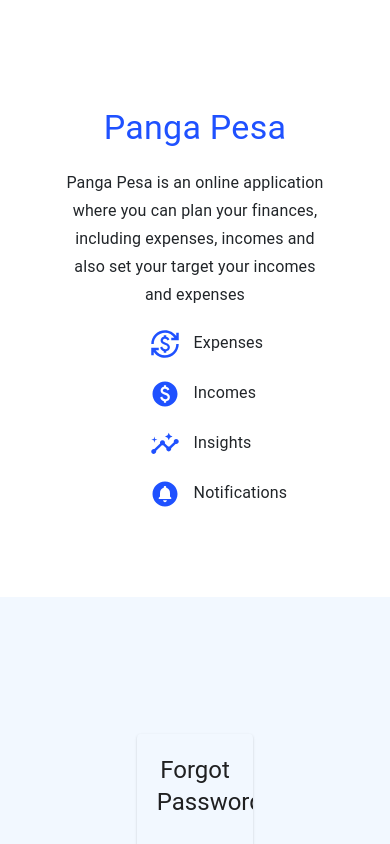
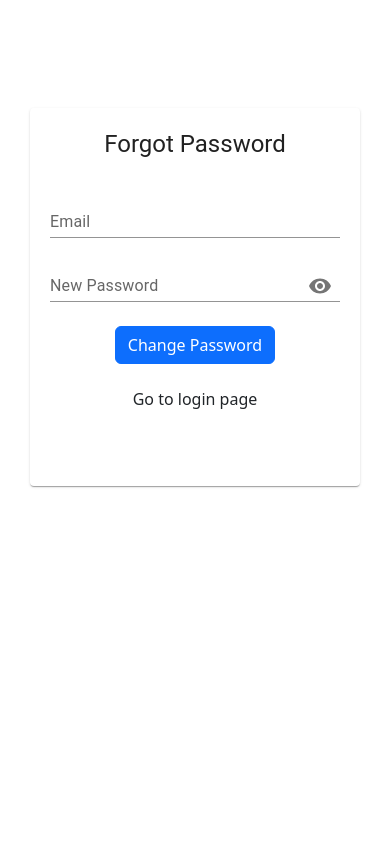
Before and after one commit to DanielGithumbi21/expense-tracker-pwa, a React (Create React App) app: page /auth/forgot-password in a window 390 px wide. Shown: the top 844 px of the page. Built offline with nearby package versions, Linux system fonts and the light colour scheme.

Commit message:
adjusted the sign/login screens to responsiveness

```diff
--- a/src/components/sign/ForgotPassword.tsx
+++ b/src/components/sign/ForgotPassword.tsx
@@ -1,15 +1,61 @@
 import { Container, Card, Typography, TextField, InputAdornment, IconButton } from '@mui/material'
 import { Visibility, VisibilityOff } from '@mui/icons-material';
-import {  useNavigate } from 'react-router-dom';
+import { useNavigate } from 'react-router-dom';
 import SignBanner from './SignBanner'
+import { DataContext } from '../../context/ContextProvider'
+import React, { useContext } from 'react';
 
 
 const ForgotPassword = ({ handleShowPassword, showPassword, switchmode }: any) => {
     const navigate = useNavigate()
+    const { smallScreen } = useContext(DataContext)
+
     return (
+        <React.Fragment>
+            {
+                smallScreen ?
+                    <Container sx={{
+                        padding: "30px",
+                        marginTop: smallScreen ? "20%" : "10%",
+                        width: smallScreen ? "100%" : "60%",
+                        marginBottom: "10%"
+                    }}>
+                        <Card sx={{ padding: "20px", backgroundColor: "transparent" }}>
+                            <Typography variant='h5' sx={{ marginBottom: "30px", textAlign: "center" }}>
+                                Forgot Password
+                            </Typography>
+                            <form>
+                                <div className="mb-3">
+                                    <TextField fullWidth id="standard-basic" label="Email" name="email" variant="standard" />
+                                </div>
+                                <div className="mb-4">
+                                    <TextField fullWidth id="standard-basic" label="New Password" name="password" type={showPassword ? 'text' : 'password'} InputProps={{
+                                        endAdornment: (
+                                            <InputAdornment position="end">
+                                                <IconButton>
+                                                    {
+                                                        showPassword ? <VisibilityOff onClick={handleShowPassword} /> : <Visibility onClick={handleShowPassword} />
+                                                    }
+
+                                                </IconButton>
+                                            </InputAdornment>
+                                        ),
+                                    }} variant="standard" />
+                                </div>
+
+                                <div className="mb-3 text-center">
+                                    <button className="btn btn-primary btn-md">Change Password</button>
+                                </div>
+
+                                <div className="mb-5 text-center">
+                                    <button className="btn btn-outline btn-md" onClick={(() => navigate("/auth"))} >Go to login page</button>
+                                </div>
+                            </form>
+                        </Card>
+                    </Container> :
                     <div className="row padding">
                         <div className="col-lg-6">
-                <SignBanner/>
+                            <SignBanner />
                         </div>
 
                         <div className="col-lg-6">
@@ -57,6 +103,10 @@ const ForgotPassword = ({ handleShowPassword, showPassword, switchmode }: any) =
                         </div>
                     </div>
 
+            }
+        </React.Fragment>
+
+
     )
 }
 
--- a/src/components/sign/SignInPage.tsx
+++ b/src/components/sign/SignInPage.tsx
@@ -1,16 +1,20 @@
 import { Container, Card, Typography, TextField, InputAdornment, IconButton } from '@mui/material'
 import { Visibility, VisibilityOff } from '@mui/icons-material';
 import { Link } from 'react-router-dom';
+import { DataContext } from '../../context/ContextProvider'
+import { useContext } from 'react';
 
 
 const SignInPage = ({ handleShowPassword, showPassword, switchmode }: any) => {
+    const { smallScreen } = useContext(DataContext)
+
     return (
         <div className="container-fluid p-5" style={{ backgroundColor: "#f2f8FF" }}>
             <Container sx={{
                 padding: "30px",
-                marginTop: "20%",
-                width: "60%",
-                marginBottom: "25%"
+                marginTop: smallScreen ? "20%" : "10%",
+                width: smallScreen ? "100%" : "60%",
+                marginBottom: smallScreen ? "30%" : "10%"
             }}>
                 <Card sx={{ padding: "20px", backgroundColor: "transparent" }}>
                     <Typography variant='h5' sx={{ marginBottom: "30px", textAlign: "center" }}>
--- a/src/components/sign/SignUpPage.tsx
+++ b/src/components/sign/SignUpPage.tsx
@@ -1,14 +1,17 @@
+import { useContext } from "react"
 import { Container, Card, Typography, TextField, InputAdornment, IconButton } from '@mui/material'
 import { Visibility, VisibilityOff } from '@mui/icons-material';
+import { DataContext } from '../../context/ContextProvider'
 
 const SignUpPage = ({ handleShowPassword, showPassword, switchmode }: any) => {
+    const { smallScreen } = useContext(DataContext)
     return (
         <div className="container-fluid p-5" style={{ backgroundColor: "#f2f8FF" }}>
             <Container sx={{
                 padding: "30px",
-                marginTop: "10%",
-                width: "60%",
-                marginBottom: "10%"
+                marginTop: smallScreen ? "20%" : "10%",
+                width: smallScreen ? "100%" : "60%",
+                marginBottom: smallScreen ? "30%" : "10%"
             }}>
                 <Card sx={{ padding: "20px", backgroundColor: "transparent" }}>
                     <Typography variant='h5' sx={{ marginBottom: "30px", textAlign: "center" }}>
--- a/src/components/sign/sign.tsx
+++ b/src/components/sign/sign.tsx
@@ -1,12 +1,13 @@
-import React, { useState } from 'react'
+import React, { useContext, useState } from 'react'
 import SignBanner from './SignBanner'
 import SignInPage from './SignInPage'
 import SignUpPage from './SignUpPage'
+import { DataContext } from '../../context/ContextProvider'
 
 const Sign = () => {
     const [isSignUp, setIsSignUp] = useState(false)
     const [showPassword, setShowPassword] = useState(false)
-
+    const { smallScreen } = useContext(DataContext)
     const handleShowPassword = () => {
         setShowPassword((prev) => !prev)
     }
@@ -15,7 +16,19 @@ const Sign = () => {
     }
     return (
         <React.Fragment>
+            {
+                smallScreen ?
+                    <>
+
+                        {
+                            isSignUp ?
+                                <SignUpPage switchmode={switchMode} showPassword={showPassword} handleShowPassword={handleShowPassword} />
+                                :
+                                <SignInPage switchmode={switchMode} showPassword={showPassword} handleShowPassword={handleShowPassword} />
+                        }
+                    </> :
                     <div className="row padding">
+
                         <div className="col-lg-6">
                             <SignBanner />
                         </div>
@@ -23,12 +36,14 @@ const Sign = () => {
 
                             {
                                 isSignUp ?
-                            <SignUpPage switchmode={switchMode} showPassword={showPassword} handleShowPassword={handleShowPassword} />
+                                    <SignUpPage  switchmode={switchMode} showPassword={showPassword} handleShowPassword={handleShowPassword} />
                                     :
                                     <SignInPage switchmode={switchMode} showPassword={showPassword} handleShowPassword={handleShowPassword} />
                             }
                         </div>
                     </div>
+            }
+
         </React.Fragment>
     )
 }
--- /dev/null
+++ b/src/context/ContextProvider.tsx
@@ -0,0 +1,27 @@
+import React, { useState } from "react";
+import { useLocalStorage, useReadLocalStorage } from 'usehooks-ts'
+import useMediaQuery from '@mui/material/useMediaQuery';
+
+
+const DataContext = React.createContext({ open: true, businessId: null, smallScreen: false, setBusinessId: (_value: any) => { }, loggedUser: false, setLoggedUser: (_value: any) => { }, business: false, setBusiness: (_value: any) => { }, user: {}, setOpen: (_value: any) => { }, userName: '' });
+const DataProvider = ({ children }: any) => {
+    const smallScreen = useMediaQuery('(max-width:900px)');
+    const [open, setOpen] = useState(true);
+    const [business, setBusiness] = useLocalStorage("business", false);
+    const user = useReadLocalStorage<any>("user")
+    let userName = ''
+
+    if (user !== null) {
+        userName = user.data.user.name
+    }
+    const [businessId, setBusinessId] = useLocalStorage("businessID", null)
+    const [loggedUser, setLoggedUser] = useLocalStorage("loggedUser", false);
+
+    return (
+        <DataContext.Provider value={{ open, setOpen, user, businessId, loggedUser, setLoggedUser, business, setBusiness, setBusinessId, userName, smallScreen }}>
+            {children}
+        </DataContext.Provider>
+    );
+};
+
+export { DataContext, DataProvider };
--- a/src/index.tsx
+++ b/src/index.tsx
@@ -5,14 +5,17 @@ import App from './App';
 import * as serviceWorkerRegistration from './serviceWorkerRegistration';
 import reportWebVitals from './reportWebVitals';
 import { BrowserRouter as Router } from 'react-router-dom';
+import { DataProvider } from './context/ContextProvider';
 const root = ReactDOM.createRoot(
   document.getElementById('root') as HTMLElement
 );
 root.render(
   <React.StrictMode>
-    <Router>
-      <App />
-    </Router>
+    <DataProvider>
+      <Router>
+        <App />
+      </Router>
+    </DataProvider>
   </React.StrictMode>
 );
 
```
Lines whose indentation alone changed are shown as unchanged.
